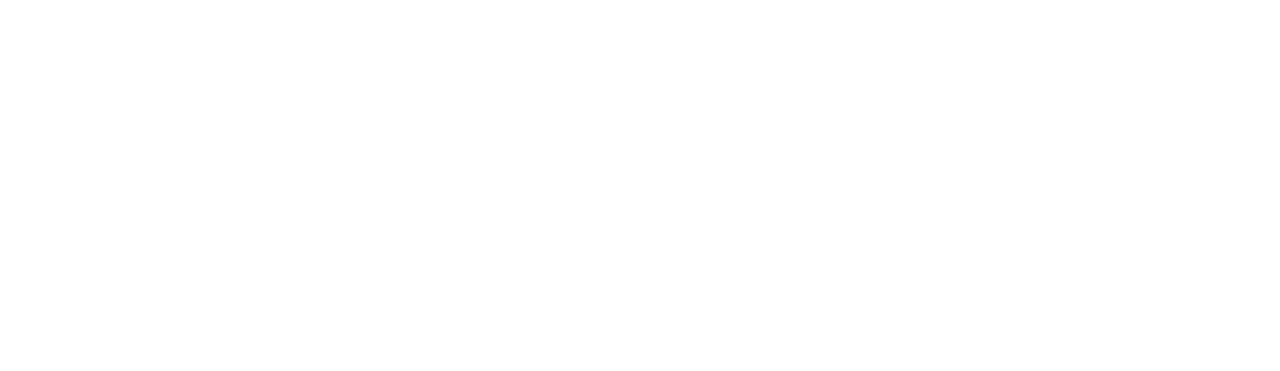
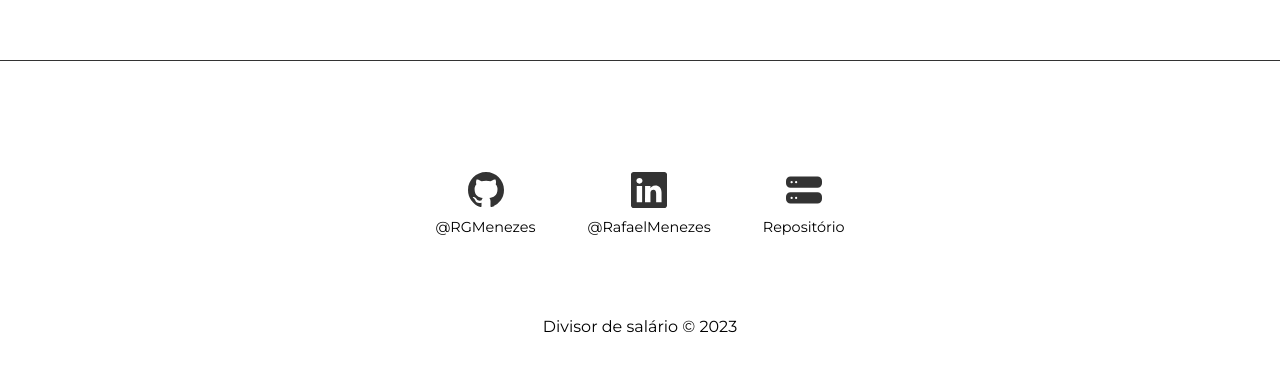
Before and after one commit to RGMenezes/divisor-de-salario, a React (Create React App) app in the folder divisor-de-salario/: page /home in a window 1280 px wide. Shown: the part 811-1182 px from the top of the page. Before the commit the page ends 800 px from the top, so only its background shows below. Built offline with nearby package versions, Linux system fonts and the light colour scheme; the HTML template or start-up script is replaced by a standard one.

Commit message:
footer completo

```diff
--- a/divisor-de-salario/src/components/layout/Footer.js
+++ b/divisor-de-salario/src/components/layout/Footer.js
@@ -1,7 +1,25 @@
+import {BsGithub, BsLinkedin, BsHddStackFill} from "react-icons/bs";
+
+import styles from "./Footer.module.css";
+
 function Footer(){
     return (
-        <footer>
-
+        <footer className={styles.footer}>
+            <nav>
+                <a rel='noreferrer external' target='_blank' href="https://github.com/RGMenezes">
+                    <BsGithub className={styles.icon} />
+                    <p>@RGMenezes</p>
+                </a>
+                <a rel='noreferrer external' target='_blank' href="https://www.linkedin.com/in/rafael-menezes-16b002246/">
+                    <BsLinkedin className={styles.icon} />
+                    <p>@RafaelMenezes</p>
+                </a>
+                <a rel='noreferrer external' target='_blank' href="https://github.com/RGMenezes/divisor-de-salario">
+                    <BsHddStackFill className={styles.icon} />
+                    <p>Repositório</p>
+                </a>
+            </nav>
+            <p>Divisor de salário &copy; 2023</p>
         </footer>
     );
 };
--- /dev/null
+++ b/divisor-de-salario/src/components/layout/Footer.module.css
@@ -0,0 +1,53 @@
+.footer{
+    padding: 100px 10px;
+
+    display: flex;
+    flex-flow: column nowrap;
+    justify-content: center;
+    align-items: center;
+    gap: 70px;
+
+    border-top: 1px solid var(--color-1);
+}
+
+.footer nav{
+    display: flex;
+    flex-flow: row wrap;
+    justify-content: center;
+    align-items: center;
+    gap: 30px;
+}
+
+.footer a{
+    padding: 10px;
+
+    display: flex;
+    flex-flow: column nowrap;
+    justify-content: center;
+    align-items: center;
+    gap: 10px;
+
+    font: normal normal .9em var(--font);
+    text-decoration: none;
+    color: var(--color-1);
+    border: 1px solid transparent;
+}
+
+@media screen and (min-width: 481px) {
+    .footer a:hover{
+        border-color: var(--color-2);
+    }
+}
+
+.footer .icon{
+    font-size: 2.5em;
+}
+
+.footer a:active{
+    transform: translate(1px, 1px);
+    transition: all .1s ease;
+}
+
+.footer  p{
+    color: var(--color-2);
+}
--- a/divisor-de-salario/src/components/layout/Header.module.css
+++ b/divisor-de-salario/src/components/layout/Header.module.css
@@ -3,7 +3,7 @@
 
     padding: 15px 10px;
 
-    position: fixed;
+    position: sticky;
     top: 0px;
 
     display: grid;
@@ -11,6 +11,9 @@
     align-items: center;
     justify-items: left;
     gap: 10px;
+
+    background-color: var(--color-bg-1);
+    border-bottom: 1px solid var(--color-1);
 
 }
 
--- a/divisor-de-salario/src/index.css
+++ b/divisor-de-salario/src/index.css
@@ -24,6 +24,17 @@
   --font: 'Montserrat', sans-serif;
 }
 
+::-webkit-scrollbar{
+  width: 0px;
+  height: 4px;
+
+  background-color: var(--color-bg-2);
+}
+::-webkit-scrollbar-thumb{
+  background-color: var(--color-1);
+  border: 1px solid var(--color-bg-2);
+}
+
 
 h1{
   font: normal 800 2em var(--font);
@@ -34,3 +45,11 @@
   font: normal normal 1em var(--font);
   color: var(--color-1);
 }
+
+
+@media screen and (min-width: 481px) {
+  ::-webkit-scrollbar{
+    width: 10px;
+    height: 10px;
+  }
+}
```
